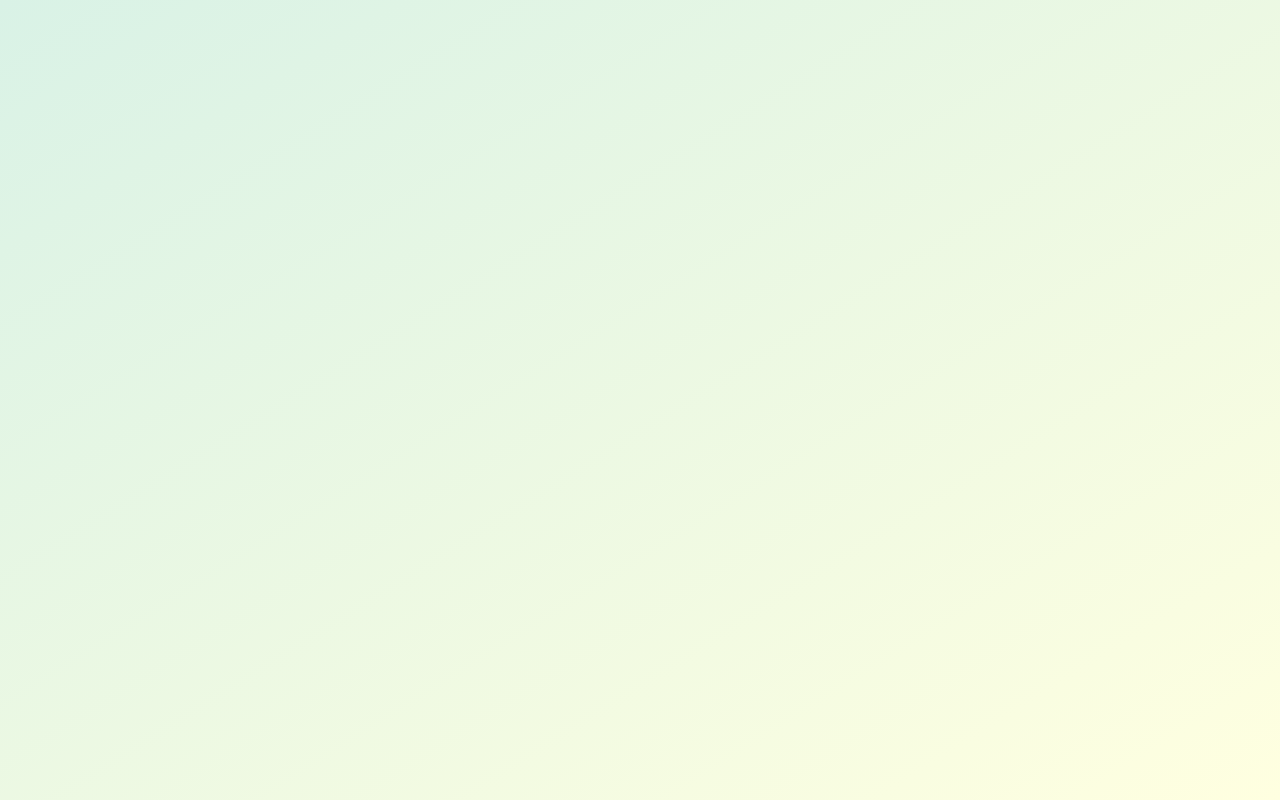
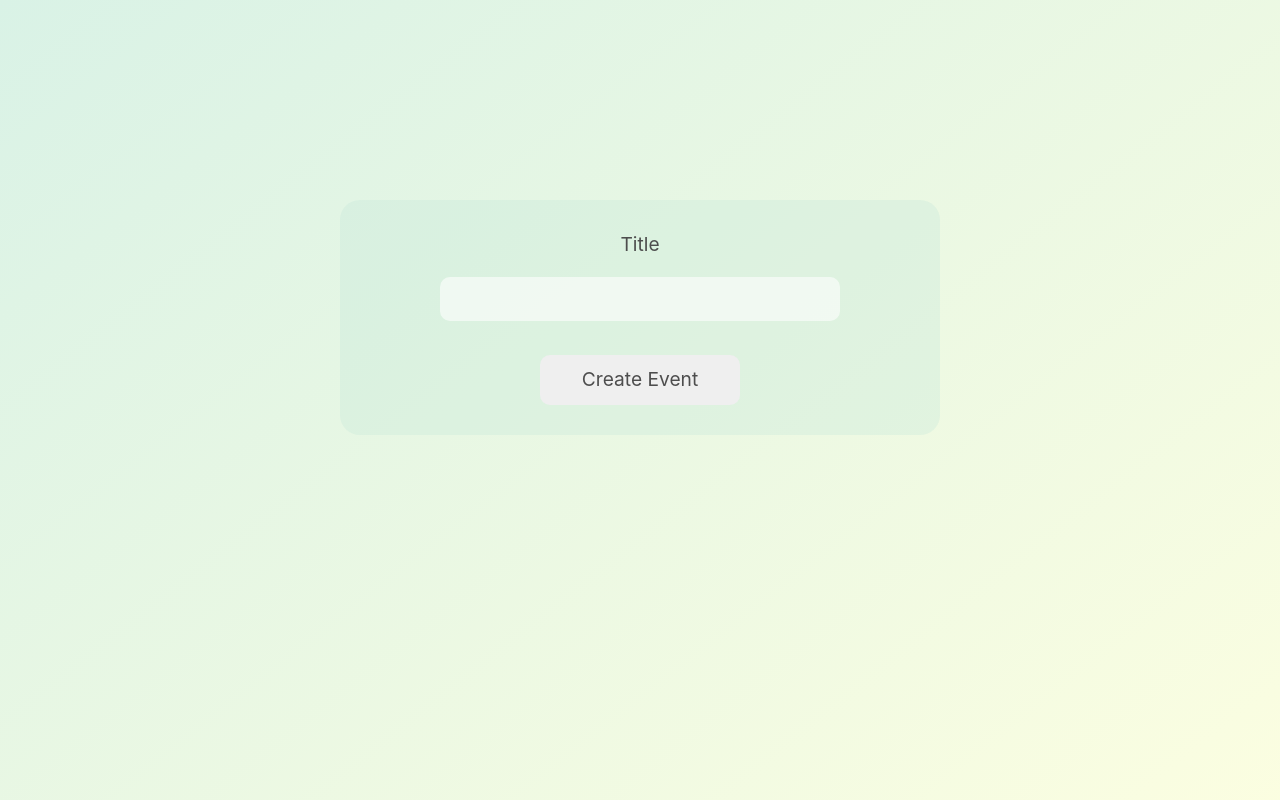
Before and after one commit to tbuwadi/HackWestern8, a React (Create React App) app in the folder app/: page /createevent in a window 1280 px wide. Before the commit this address had no page. Shown: the top 800 px of the page. Built offline with nearby package versions, Linux system fonts and the light colour scheme.

Commit message:
create event

```diff
--- a/app/src/App.js
+++ b/app/src/App.js
@@ -5,6 +5,9 @@ import AdminPresent from './pages/admin/AdminPresent';
 import AdminSettings from './pages/admin/AdminSettings';
 import ClientView from './pages/client/ClientView';
 import ClientLogin from './pages/client/ClientLogin';
+import CreateEvent from './pages/registration/CreateEvent';
+import CreateSpeaker from './pages/registration/CreateSpeaker';
+
 
 // testing apps
 import Notification from './components/Notification';
@@ -21,6 +24,8 @@ class App extends Component {
              <Route path="/adminsettings" element={<AdminSettings/>}/>
              <Route path="/clientview" element={<ClientView/>}/>
              <Route path="/clientlogin" element={<ClientLogin/>}/>
+             <Route path='/createevent' element={<CreateEvent/>} />
+             <Route path='CreateSpeaker' element={<CreateSpeaker/>} />
            </Routes>
         </div>
       </BrowserRouter>
--- /dev/null
+++ b/app/src/pages/registration/CreateEvent.js
@@ -0,0 +1,28 @@
+import React, { useState } from 'react';
+
+import '../../index.css';
+
+const ClientLogin = () => {
+    const [title, setTitle] = useState('');
+
+    const onTitle = (e) => { setTitle(e.target.value) }
+
+
+    const onFormSubmit = (e) => {
+        e.preventDefault();
+
+    }
+
+    return (
+        <div className='text-center form-box'>
+            <form onSubmit={onFormSubmit}>
+                <label for="title">Title</label>
+                <input name="title" type="text" value={title} onChange={onTitle} />
+                <br/>
+                <button onClick={onFormSubmit}>Create Event</button>
+            </form>
+        </div>
+    )
+}
+
+export default ClientLogin;
```
Also changed, not shown: app/src/pages/registration/CreateSpeaker.js (added).
